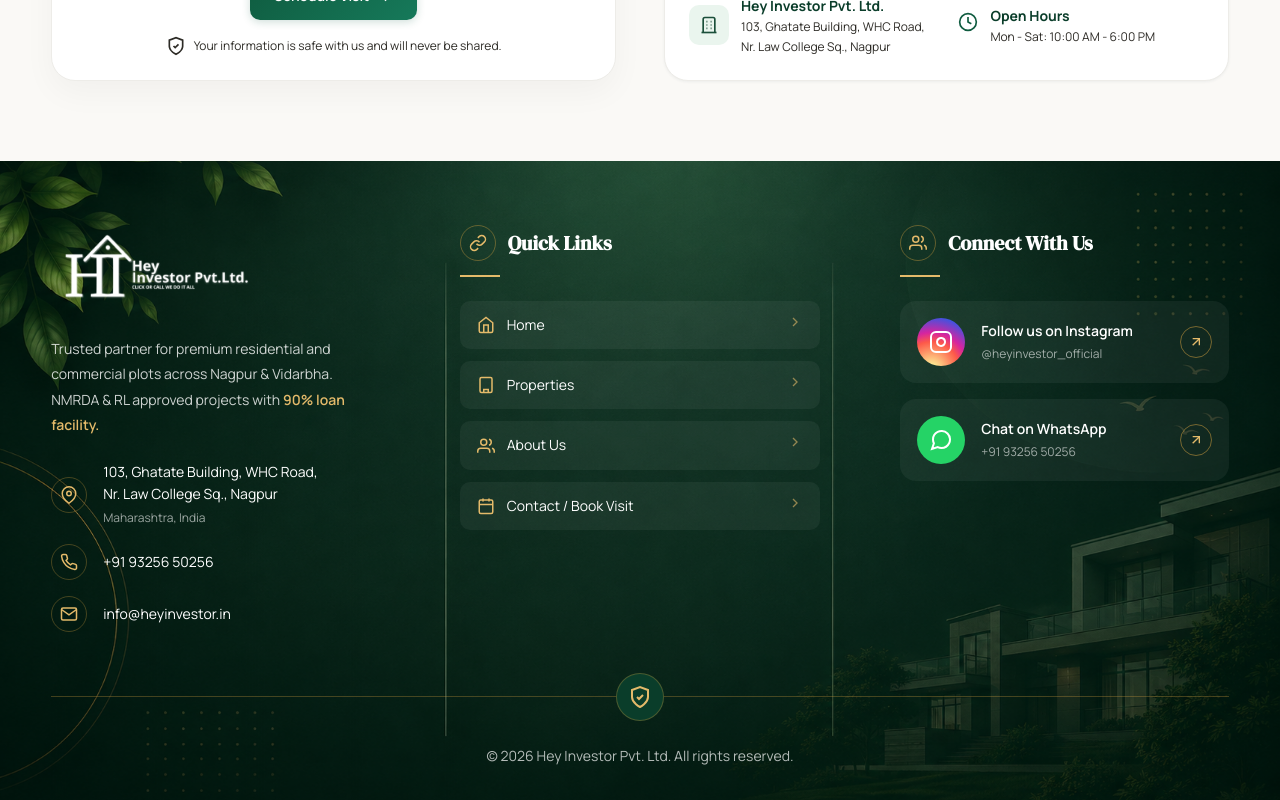
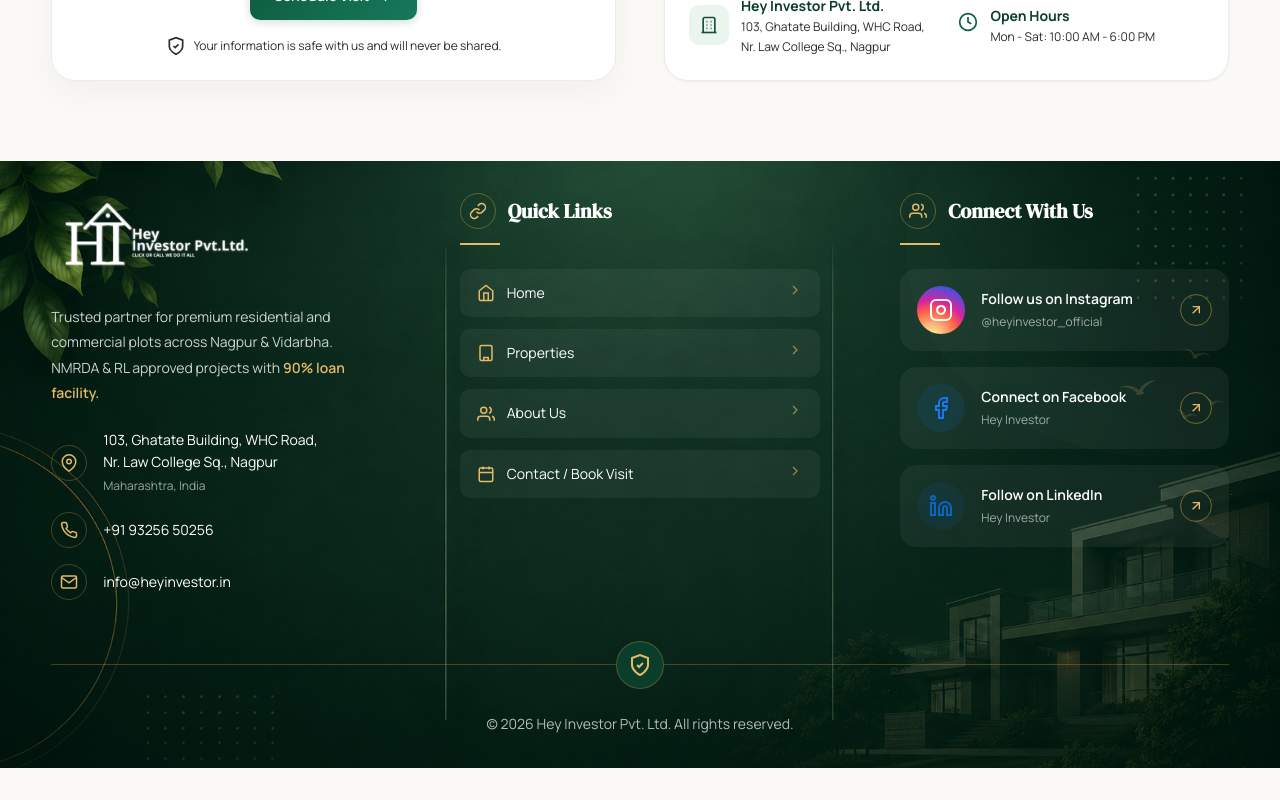
Before and after one commit to paradkar267/heyinvester, a React (Vite) app: page /contact in a window 1280 px wide. Shown: the part 1224-2024 px from the top of the page. After the commit the page ends 1992 px from the top, so only its background shows below. Built offline with nearby package versions, Linux system fonts and the light colour scheme.

Commit message:
Update footer: reduce height and replace WhatsApp with Facebook and LinkedIn links

```diff
--- a/src/components/Footer.jsx
+++ b/src/components/Footer.jsx
@@ -103,14 +103,29 @@ export default function Footer() {
               </div>
             </a>
 
-            <a className="footer__social-card" href="https://wa.me/919325650256" target="_blank" rel="noopener noreferrer">
+            <a className="footer__social-card" href="https://www.facebook.com/people/Hey-investors/61556059296229/" target="_blank" rel="noopener noreferrer">
               <div className="footer__social-card-left">
-                <div className="footer__social-icon footer__social-icon--whatsapp">
-                  <svg width="24" height="24" viewBox="0 0 24 24" fill="none" stroke="currentColor" strokeWidth="2"><path d="M21 11.5a8.38 8.38 0 0 1-.9 3.8 8.5 8.5 0 0 1-7.6 4.7 8.38 8.38 0 0 1-3.8-.9L3 21l1.9-5.7a8.38 8.38 0 0 1-.9-3.8 8.5 8.5 0 0 1 4.7-7.6 8.38 8.38 0 0 1 3.8-.9h.5a8.48 8.48 0 0 1 8 8v.5z"/></svg>
+                <div className="footer__social-icon" style={{ color: '#1877F2', background: 'rgba(24,119,242,0.1)' }}>
+                  <svg width="24" height="24" viewBox="0 0 24 24" fill="none" stroke="currentColor" strokeWidth="2"><path d="M18 2h-3a5 5 0 0 0-5 5v3H7v4h3v8h4v-8h3l1-4h-4V7a1 1 0 0 1 1-1h3z"/></svg>
                 </div>
                 <div>
-                  <div className="footer__social-title">Chat on WhatsApp</div>
-                  <div className="footer__social-subtitle">+91 93256 50256</div>
+                  <div className="footer__social-title">Connect on Facebook</div>
+                  <div className="footer__social-subtitle">Hey Investor</div>
+                </div>
+              </div>
+              <div className="footer__social-card-right">
+                <svg width="16" height="16" viewBox="0 0 24 24" fill="none" stroke="currentColor" strokeWidth="2"><line x1="7" y1="17" x2="17" y2="7"/><polyline points="7 7 17 7 17 17"/></svg>
+              </div>
+            </a>
+
+            <a className="footer__social-card" href="https://www.linkedin.com/company/heyinvestor/" target="_blank" rel="noopener noreferrer">
+              <div className="footer__social-card-left">
+                <div className="footer__social-icon" style={{ color: '#0A66C2', background: 'rgba(10,102,194,0.1)' }}>
+                  <svg width="24" height="24" viewBox="0 0 24 24" fill="none" stroke="currentColor" strokeWidth="2"><path d="M16 8a6 6 0 0 1 6 6v7h-4v-7a2 2 0 0 0-2-2 2 2 0 0 0-2 2v7h-4v-7a6 6 0 0 1 6-6z"/><rect x="2" y="9" width="4" height="12"/><circle cx="4" cy="4" r="2"/></svg>
+                </div>
+                <div>
+                  <div className="footer__social-title">Follow on LinkedIn</div>
+                  <div className="footer__social-subtitle">Hey Investor</div>
                 </div>
               </div>
               <div className="footer__social-card-right">
--- a/src/index.css
+++ b/src/index.css
@@ -1320,7 +1320,7 @@ ul, ol { list-style: none; }
 .footer {
   background: var(--green-950) url(/footer.png) center/cover no-repeat;
   color: rgba(255,255,255,0.7);
-  padding: var(--space-16) 0 0;
+  padding: var(--space-8) 0 0;
 }
 
 .footer__grid {
```
